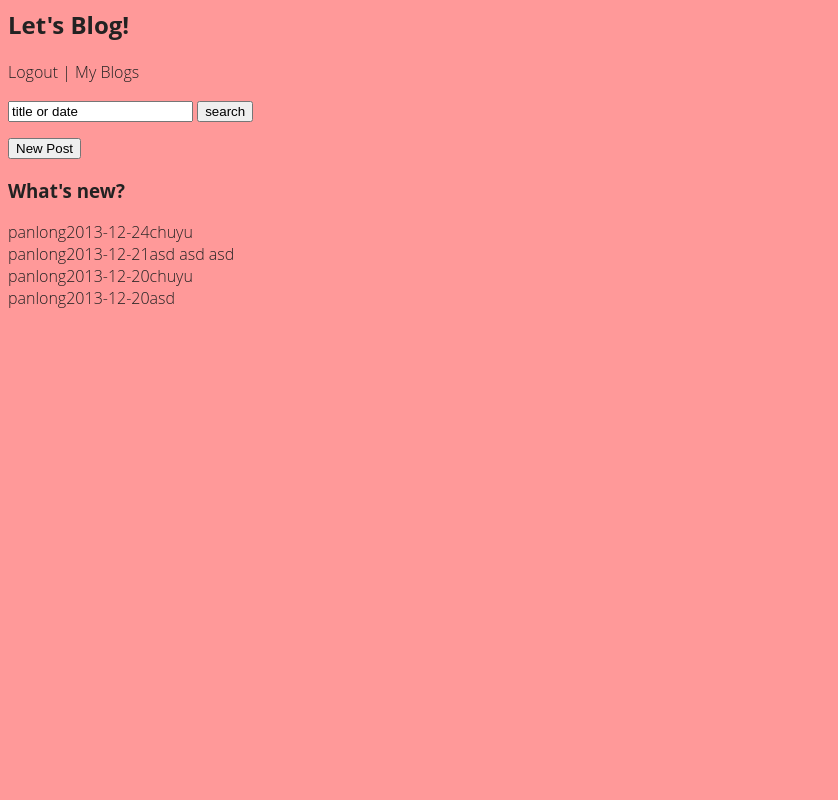
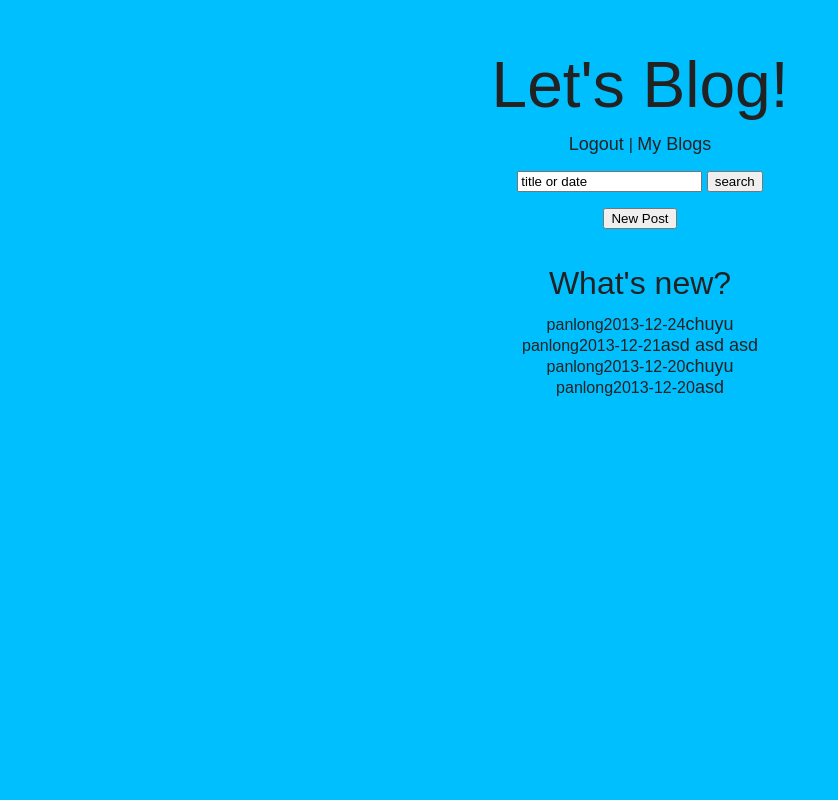
Before and after one commit to choyukchow/assignment1, a PHP site: page /view/default.php in a window 1280 px wide. Shown: the whole page, without its empty margins (0-838 px from the left). Run offline with PHP 8.4, Linux system fonts and the light colour scheme; data comes from the database, SQL or seed files in the repository.

Commit message:
edited UI for most pages

```diff
--- a/static/defaultStyle.css
+++ b/static/defaultStyle.css
@@ -1,21 +1,41 @@
 * { box-sizing: border-box; }
 
 body {
-    background: #ff9999;
-    font-family: 'Open Sans', sans-serif;
+    background-color: #00BFFF;
+    font-family: 'Arial', Sans-serif;
     font-weight: 300;
     color: #222;
+    text-align: center;
 }
 
 h1 {
     font-weight: 300;
-    font-size: 2em;
+    font-size: 4em;
     padding-bottom: 0;
-    margin-bottom: 6px;
+    margin-bottom: 12px;
 }
 
 h1:last-of-type {
-    margin-top: 36px;
+    margin-top: 48px;
+}
+
+h2 {
+    font-weight: 100;
+    font-size: 2em;
+    padding-bottom: 0;
+    margin-bottom: 12px;
+}
+
+h2:last-of-type {
+    margin-top: 36;
+}
+
+p
+{
+    font-weight: 100;
+    font-size: 1em;
+    padding-bottom: 0;
+    margin-bottom: 12px;
 }
 
 ol {
@@ -31,6 +51,7 @@ li {
 }
 
 a {
+    font-size: 18;
     color: #222;
 }
 
--- a/view/default.php
+++ b/view/default.php
@@ -11,9 +11,9 @@
 
 <body>
 	<div id = "header">
-		<h2>
+		<h1>
 			Let's Blog!
-	    </h2>
+	    </h1>
 
 	    <div class = "bar">
 
@@ -30,7 +30,7 @@
 	    </div>
 	</div>
 
-    <h3> What's new? </h3>
+    <h2> What's new? </h2>
 
 	<div id = "blogs">
 		<?php
--- a/view/mypage.php
+++ b/view/mypage.php
@@ -11,7 +11,7 @@
 
 <body>
 	<div id = "header">
-		<h2>
+		<h1>
 			<?php echo $_SESSION['valid_user']."'s"?> Blog
 	    </h2>
 
```
Also changed, not shown: index.php (+6 -5 lines), view/loginError.php (added, +20 -0 lines).
